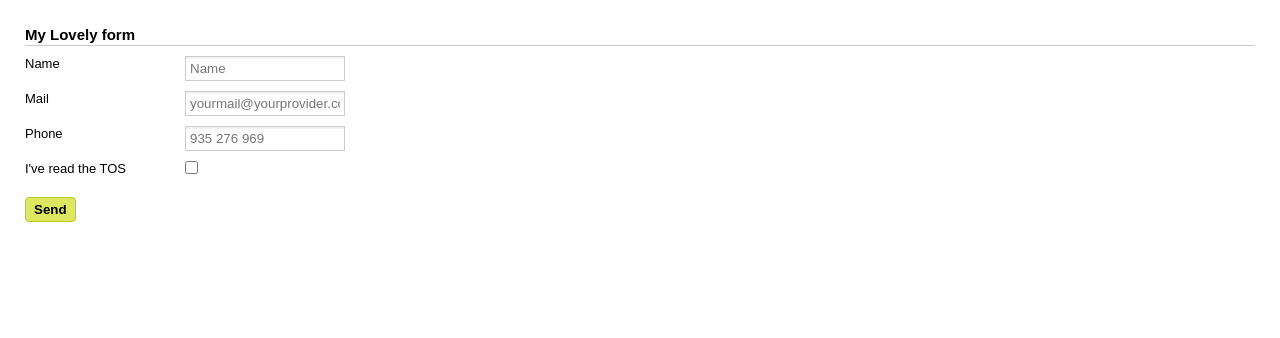
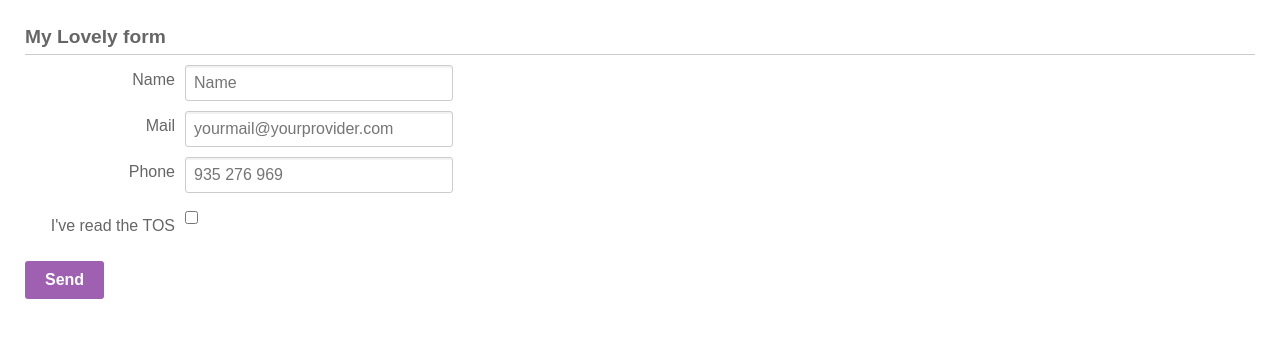
Before and after one commit to marciobarrios/guard, a plain HTML site: page index.html in a window 1280 px wide. Drawn offline with Linux system fonts and the light colour scheme.

Commit message:
Update form style

```diff
--- a/s.css
+++ b/s.css
@@ -14,7 +14,7 @@
 
 /* Mini reset for this little example. "*" is not recommended in a "real" project */
 * { margin: 0; padding: 0; }
-body { padding: 25px; font: 13px/1.3 sans-serif; }
+body { padding: 25px; font: 1em/1.3 sans-serif; color: #666; }
 ul { list-style: none; }
 fieldset { border: 0; }
 
@@ -28,25 +28,31 @@ http://www.stubbornella.org/content/2010/06/25/the-media-object-saves-hundreds-o
 .item { margin-top: 10px; }
 .item:last-child { margin-top: 20px; }
 
-.title { font-size: 15px; border-bottom: 1px solid #ccc; }
-.label { width: 150px; } /* why .label instead of label? flexibility */
+.title { font-size: 1.2em;  padding-bottom: .2em; border-bottom: 1px solid #ccc; }
+.label { width: 150px; line-height: 30px; text-align: right; } /* why .label instead of label? flexibility */
+input { font-size: 1em; }
 .input-text {
   -moz-appearance: none; -webkit-appearance: none;
   display: inline-block;
-  width: 150px;
-  padding: 4px;
+  width: 250px;
+  padding: 8px;
   border: 1px solid #ccc;
   box-shadow: inset 0 2px rgba(0,0,0,.05);
+  border-radius: 3px;
 } /* why .input-text instead input[type=text]? performance */
+input[type=checkbox] { margin-top: 8px; }
 
 .button {
   -moz-appearance: none; -webkit-appearance: none;
-  background: #dde860;
-  border: 1px solid #baca20;
-  border-radius: 4px;
-  padding: 4px 8px;
+  color: #fff;
+  background: #9f60b2;
+  border-radius: 3px;
+  border: none;
+  padding: 10px 20px;
   font-weight: bold;
+  cursor: pointer;
 }
+.button:hover { background: #8e44ad; }
 
 /* Error messages */
 .error { color: red; }
```
